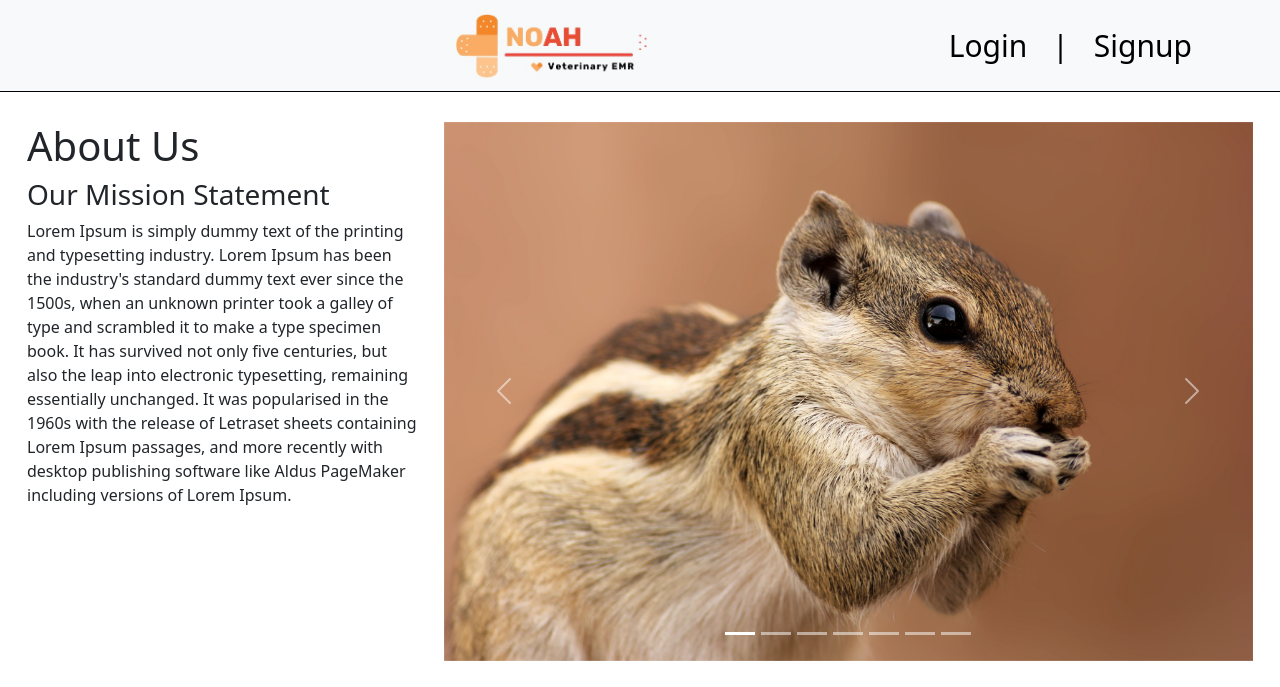
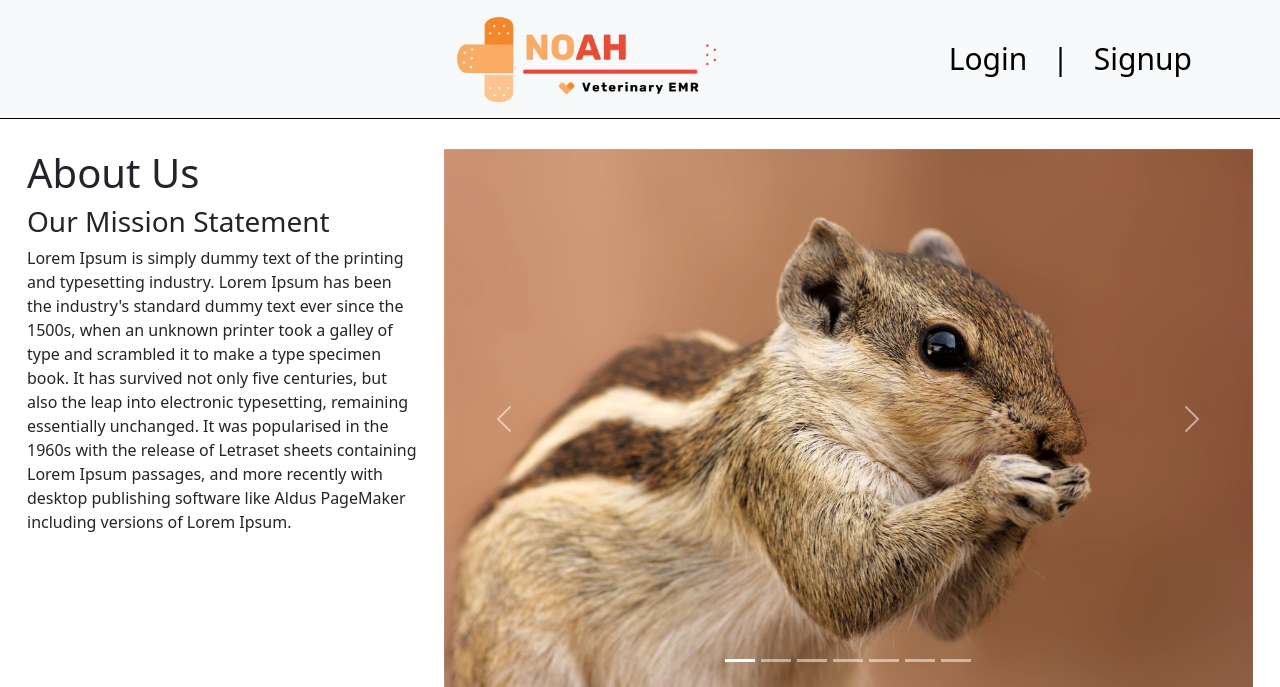
Before and after one commit to zane-kh/Group_Project_3, a Django app: page /about/ in a window 1280 px wide. Shown: the top 687 px of the page. Run offline with Django 4.2, Linux system fonts and the light colour scheme; some libraries are stand-ins or nearby versions.

Commit message:
Change logo size

```diff
--- a/main_app/static/css/styles.css
+++ b/main_app/static/css/styles.css
@@ -46,7 +46,7 @@ nav > div > div {
 }
 
 .navbar-brand img {
-    width: 55%;
+    width: 75%;
 }
 
 .navbar li {
```
